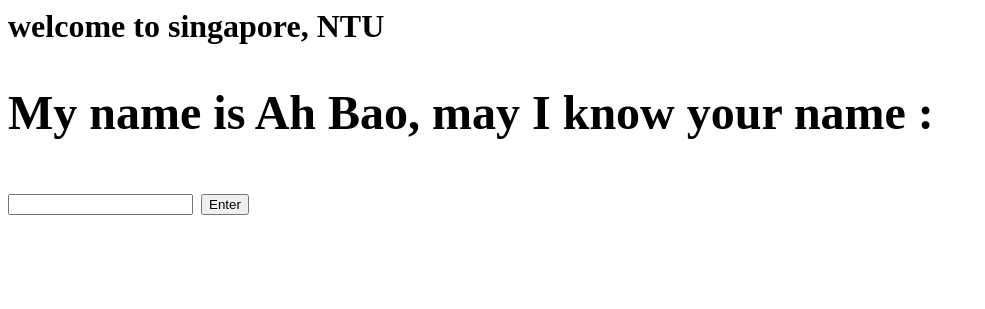
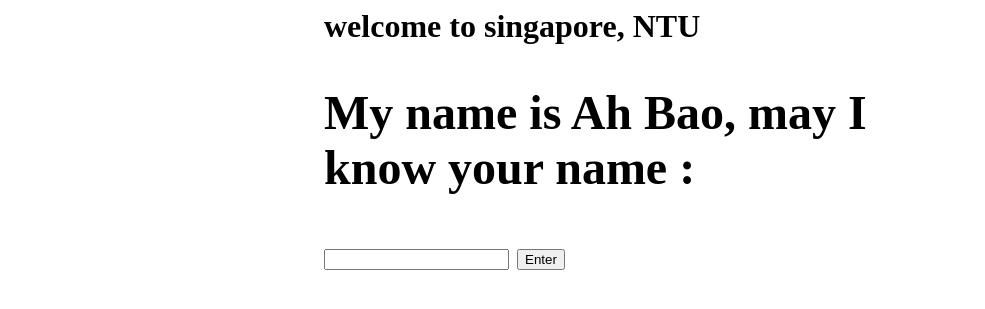
Before and after one commit to ark-zed/RPA-19feb2024-1, a Flask app: page / in a window 1280 px wide. Shown: the top 309 px of the page, without its empty margins (0-985 px from the left). Run offline with Flask 3, Linux system fonts and the light colour scheme.

Commit message:
Update index.html

```diff
--- a/templates/index.html
+++ b/templates/index.html
@@ -1,6 +1,15 @@
+<style>
+.container{width:100%;margin:auto}
+@media(min-width:600px){.container{width:80%}}
+@media(min-width:768px){.container{width:60%}}
+@media(min-width:1024px){.container{width:50%}}
+</style>
+
+<div class="container">
 <h1>welcome to singapore, NTU<h1>
 <form action="/main" method="post">
    <h2>My name is Ah Bao, may I know your name :</h2>
    <input type = "text" name="r">
    <input type = "submit" value="Enter">
 </form>
+</div>
```
